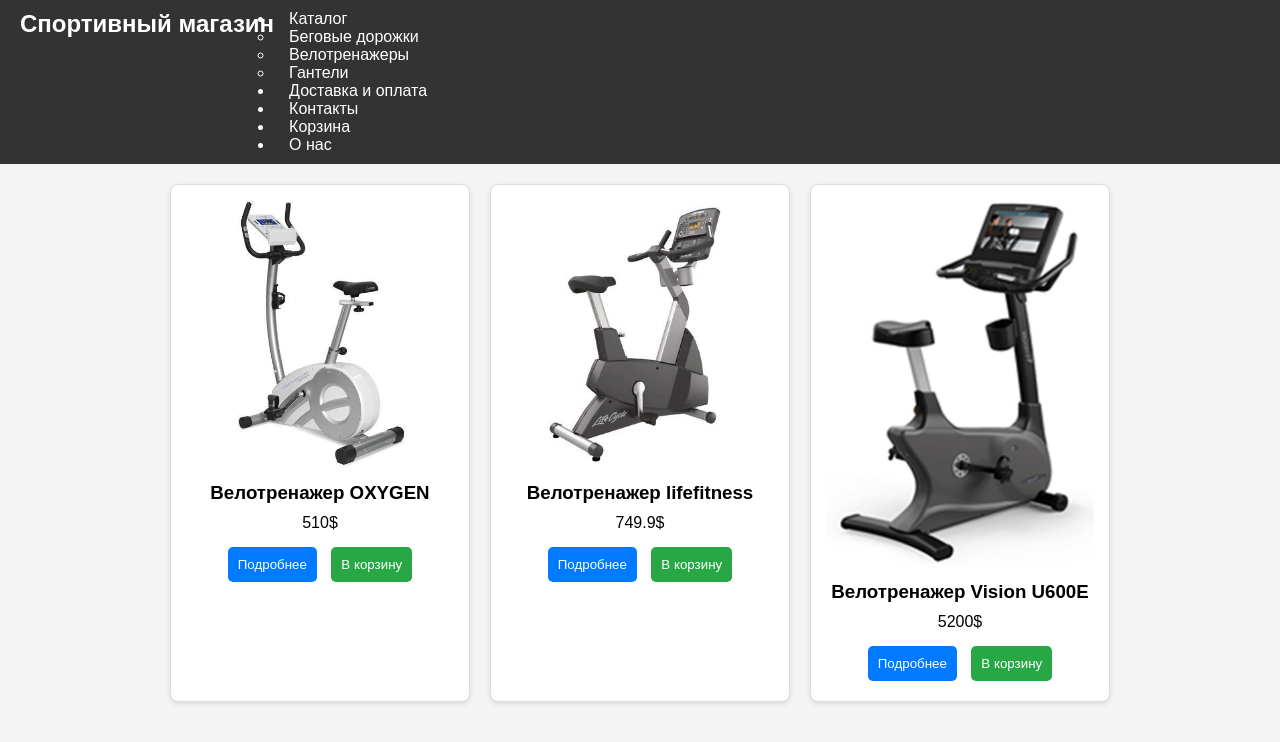
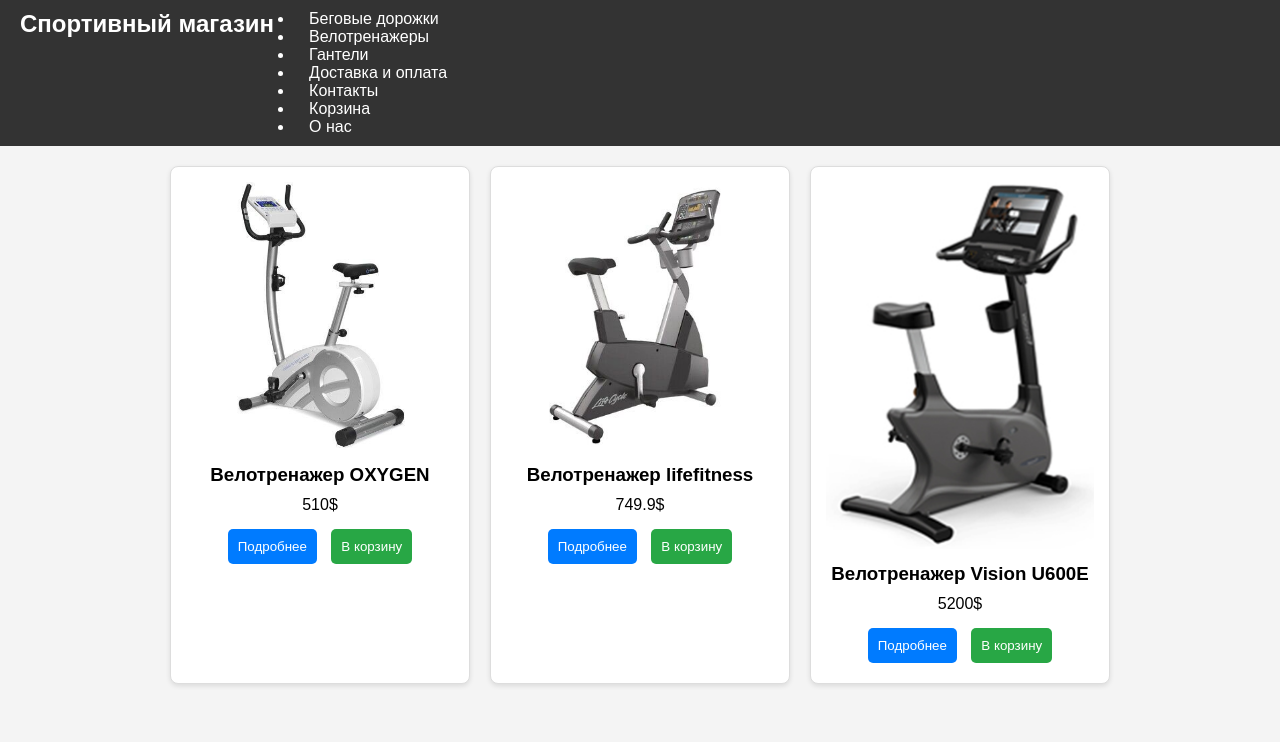
Before and after one commit to Blistyavi/testshop, a plain HTML site: page index.html in a window 1280 px wide. Drawn offline with Linux system fonts and the light colour scheme.

Commit message:
end commit

```diff
--- a/index.html
+++ b/index.html
@@ -30,6 +30,7 @@
         header h1 {
             margin: 0;
             font-size: 1.5em;
+            margin-right: 20px;
         }
 
         nav a {
@@ -156,13 +157,11 @@
             </script>
 
             <ul>
-                <li>
-                    <a href="#">Каталог</a>
-                    <ul>
+
                         <li><a href="/beg.html">Беговые дорожки</a></li>
                         <li><a href="/index.html">Велотренажеры</a></li>
                         <li><a href="/gant.html">Гантели</a></li>
-                    </ul>
+
                 </li>
                 <li><a href="/delivery.html">Доставка и оплата</a></li>
                 <li><a href="/contacts.html">Контакты</a></li>
```
Also changed, not shown: beg.html (+1 -0 lines), gant.html (+1 -0 lines).
